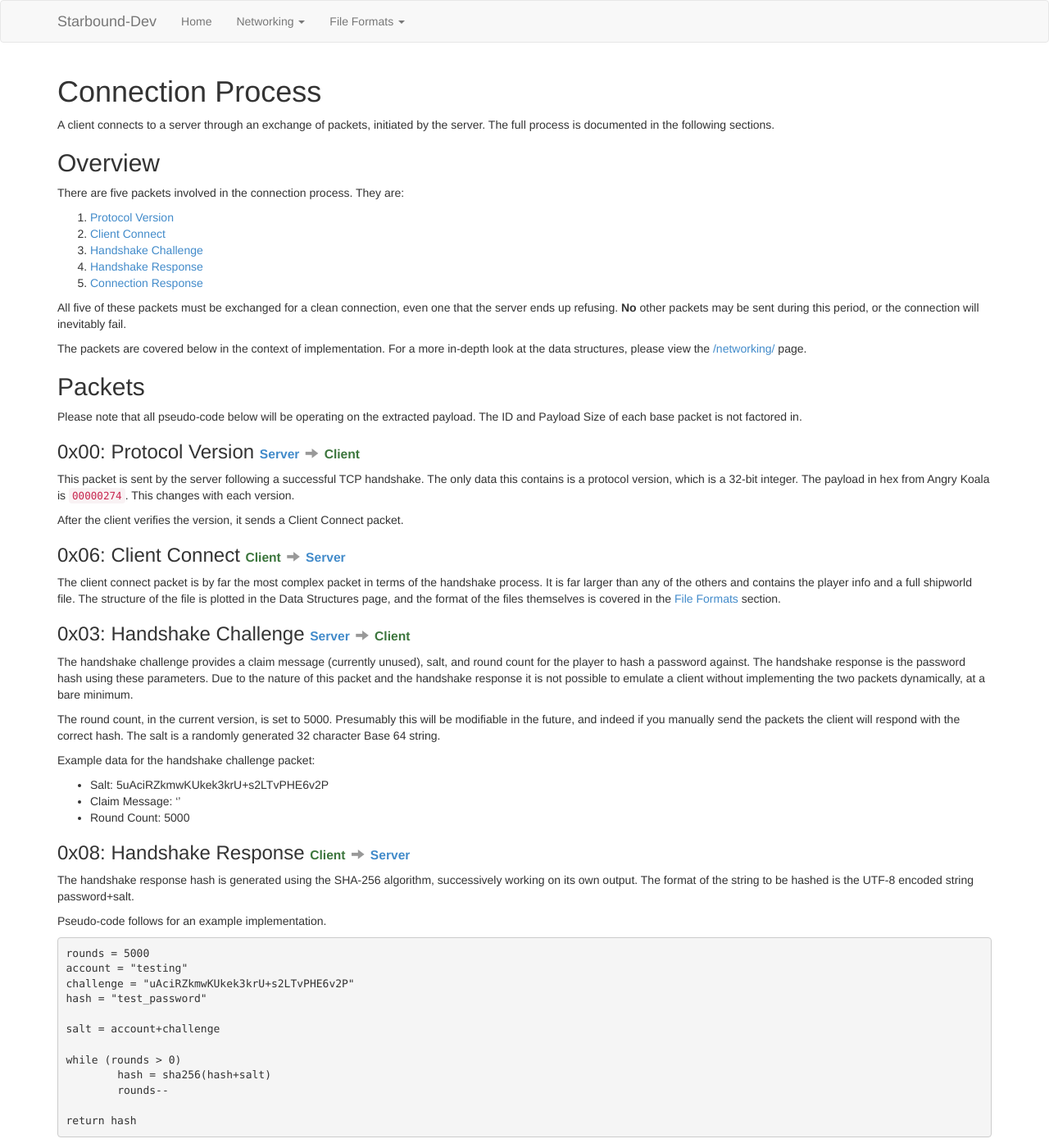
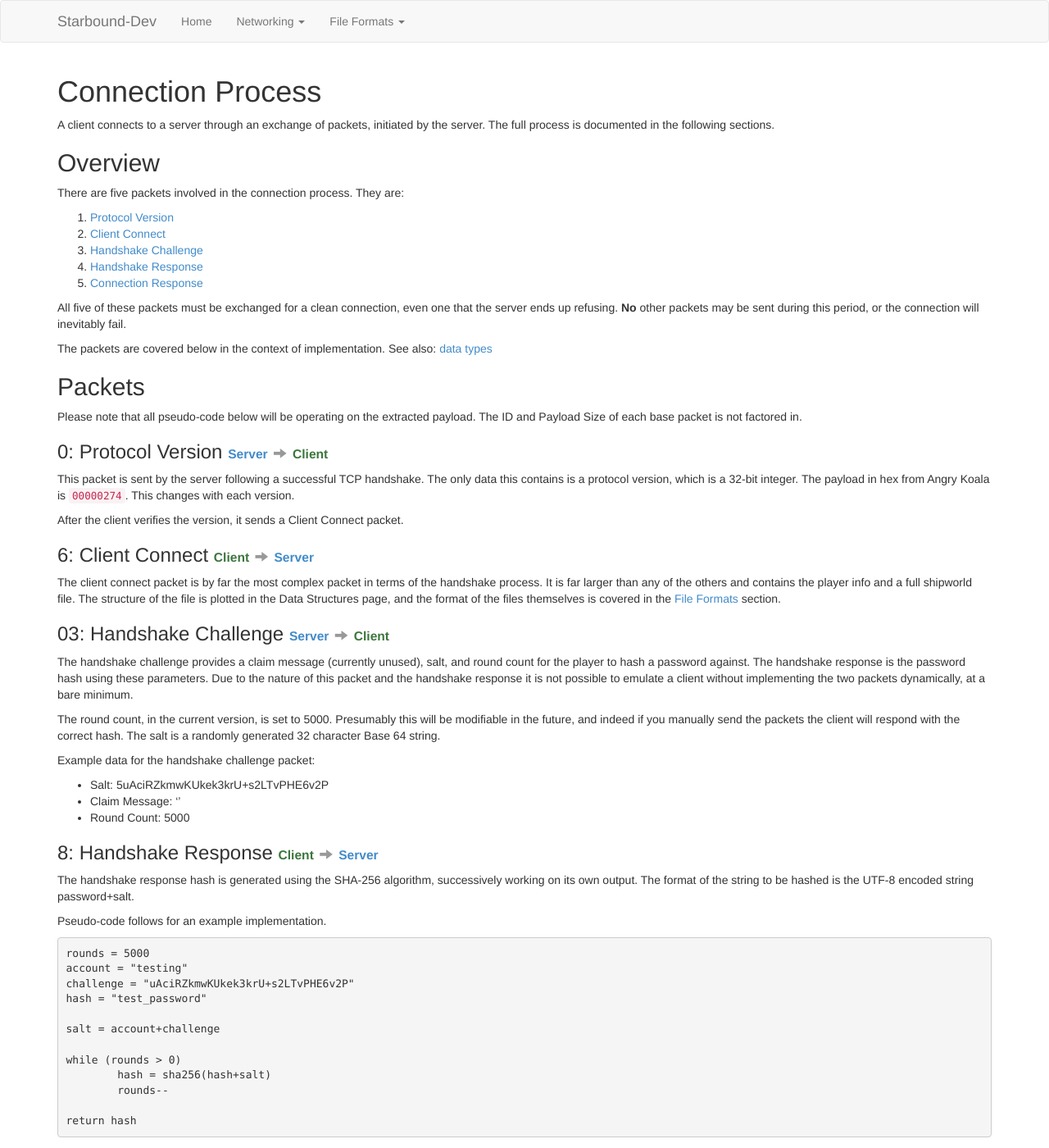
Before and after one commit to ddevault/starbound-dev, a Jekyll site: the page built from networking/connecting.md, in a window 1280 px wide and 1400 px high. Shown: the whole window at 82% size. Built offline with Jekyll 4.4.1, drawn with Linux system fonts in a browser that asks for light colours; Markdown is read by kramdown in place of the engine named in the settings; some of the changed text lies outside the part shown.

Commit message:
Clean up connection process page

````diff
--- a/_includes/connect-packet-header.html
+++ b/_includes/connect-packet-header.html
@@ -1,8 +1,7 @@
 <h3>
     <span id="{{include.id}}"></span>
-    <span id="0x{{include.id}}"></span>
     <span id="{{include.name | downcase | replace: ' ', '-' }}"></span>
-    0x{{include.id}}: {{include.name}}
+    {{include.id}}: {{include.name}}
     {% if include.direction %}
         {% if include.direction == "client-to-server" %}
             {% include client-to-server.html %}
--- a/networking/connecting.md
+++ b/networking/connecting.md
@@ -10,26 +10,26 @@ A client connects to a server through an exchange of packets, initiated by the s
 ## Overview
 There are five packets involved in the connection process. They are:
 
-1. [Protocol Version](#0x00)
-2. [Client Connect](#0x06)
-3. [Handshake Challenge](#0x03)
-4. [Handshake Response](#0x08)
-5. [Connection Response](#0x01)
+1. [Protocol Version](/networking#protocol-version)
+2. [Client Connect](/networking#client-connect)
+3. [Handshake Challenge](/networking#handshake-challenge)
+4. [Handshake Response](/networking#handshake-response)
+5. [Connection Response](/networking#connection-response)
 
 All five of these packets must be exchanged for a clean connection, even one that the server ends up refusing. **No** other packets may be sent during this period, or the connection will inevitably fail.
 
-The packets are covered below in the context of implementation. For a more in-depth look at the data structures, please view the [/networking/](Data Structures) page.
+The packets are covered below in the context of implementation. See also: [data types](/networking/data-types.html)
 
 ## Packets
 Please note that all pseudo-code below will be operating on the extracted payload. The ID and Payload Size of each base packet is not factored in.
 
-{% include connect-packet-header.html name="Protocol Version" id="00" direction="server-to-client" %}
+{% include connect-packet-header.html name="Protocol Version" id="0" direction="server-to-client" %}
 
 This packet is sent by the server following a successful TCP handshake. The only data this contains is a protocol version, which is a 32-bit integer. The payload in hex from Angry Koala is `00000274`. This changes with each version.
 
 After the client verifies the version, it sends a Client Connect packet.
 
-{% include connect-packet-header.html name="Client Connect" id="06" direction="client-to-server"%}
+{% include connect-packet-header.html name="Client Connect" id="6" direction="client-to-server"%}
 The client connect packet is by far the most complex packet in terms of the handshake process. It is far larger than any of the others and contains the player info and a full shipworld file. The structure of the file is plotted in the Data Structures page, and the format of the files themselves is covered in the [File Formats](/file_formats/) section.
 
 {% include connect-packet-header.html name="Handshake Challenge" id="03" direction="server-to-client" %}
@@ -43,7 +43,7 @@ Example data for the handshake challenge packet:
 * Claim Message: ''
 * Round Count: 5000
 
-{% include connect-packet-header.html name="Handshake Response" id="08" direction="client-to-server" %}
+{% include connect-packet-header.html name="Handshake Response" id="8" direction="client-to-server" %}
 The handshake response hash is generated using the SHA-256 algorithm, successively working on its own output. The format of the string to be hashed is the UTF-8 encoded string password+salt.
 
 Pseudo-code follows for an example implementation.
@@ -63,6 +63,6 @@ while (rounds > 0)
 return hash
 ```
 
-{% include connect-packet-header.html name="Connection Response" id="01" direction="server-to-client" %}
+{% include connect-packet-header.html name="Connection Response" id="1" direction="server-to-client" %}
 Assuming all previous packets have been sent, the client will receive a connection response.
 The first byte is a success flag. The following bytes are a client id, only applicable if the success flag is true, and then a rejection reason, only applicable if the success flag is false.
````
